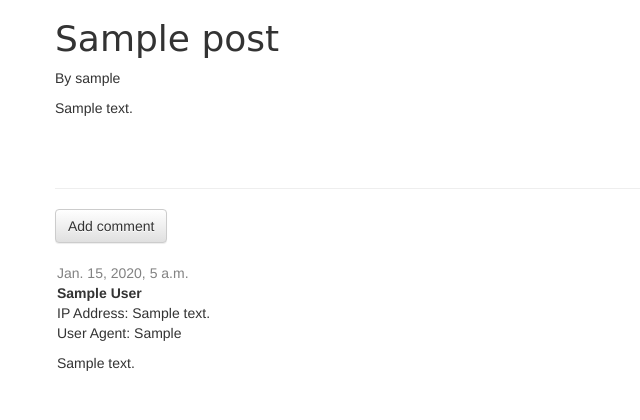
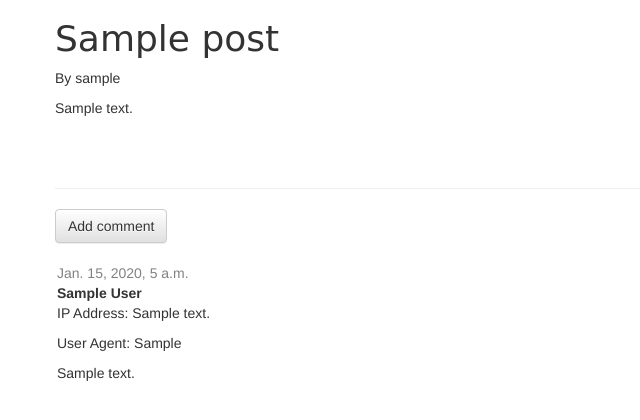
Before and after one commit to madeinny/my-first-blog, a Django app: page /post/1/ in a window 1280 px wide. Shown: the part 239-659 px from the top of the page, without its empty margins (0-640 px from the left). Run offline with Django 3.2, Linux system fonts and the light colour scheme; a user stored in the database is signed in; tables that the repository leaves empty hold one stand-in row (values such as "Sample post"); some libraries are stand-ins or nearby versions; some web fonts are replaced.

Commit message:
Updated template to display CSS changes.

```diff
--- a/blog/templates/blog/post_detail.html
+++ b/blog/templates/blog/post_detail.html
@@ -36,8 +36,8 @@
                                     </div>
                                     <strong>{{ comment.author }}</strong>
                                     {% if user.is_authenticated %}
-                                    <br />IP Address: {{ comment.ip_address }}
-                                    <br />User Agent: {{ comment.user_agent}}
+                                    <p class="comment-detail">IP Address: {{ comment.ip_address }}</p>
+                                    <p class="comment-detail">User Agent: {{ comment.user_agent}}</p>
                                     {% endif %}
                                     <p>{{ comment.text|linebreaks }}</p>
                                 <div>
```
